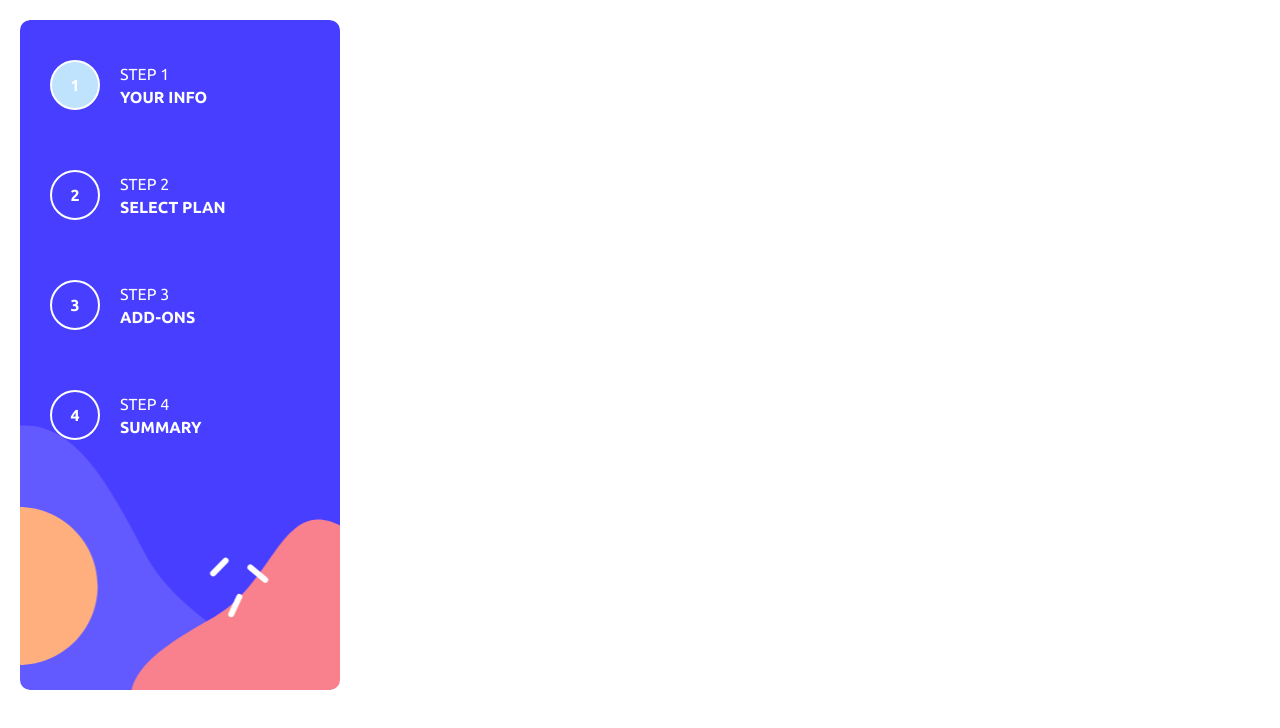
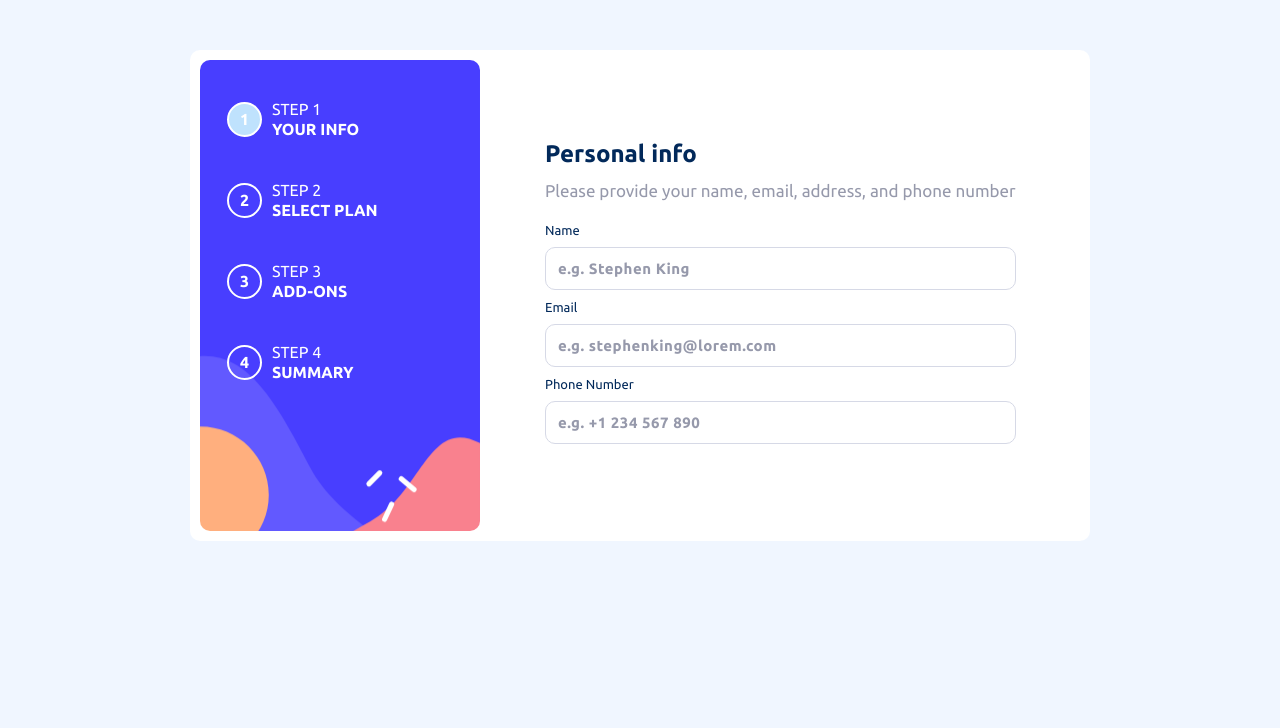
Before and after one commit to Ezmad-Ze/multi_step_form, a React (Vite) app: page / in a window 1280 px wide. Shown: the top 728 px of the page. Built offline with nearby package versions, Linux system fonts and the light colour scheme.

Commit message:
Creating Form One

```diff
--- a/src/App.scss
+++ b/src/App.scss
@@ -1 +1,14 @@
 @use "../src/style" as *;
+
+.container{
+  border-radius: rem(10);
+
+    @include breakpoint(medium){
+        background-color: var(--white);
+        margin: 50px auto;
+        overflow: hidden;
+        display: flex;
+        gap: 5%;
+        max-width: rem(900);
+    }
+}
--- a/src/App.tsx
+++ b/src/App.tsx
@@ -1,11 +1,15 @@
 import React from "react";
 import "./App.scss";
 import Form_One from "./components/Form_One";
+import Left_Component from "./components/Left_Component";
 
 const App = () => {
   return (
-    <div>
-      <Form_One />
+    <div className="container">
+      <Left_Component />
+      <form className="form">
+        <Form_One />
+      </form>
     </div>
   );
 };
--- a/src/components/Form_One.scss
+++ b/src/components/Form_One.scss
@@ -1 +1,60 @@
 @use "../style/index" as *;
+
+.form_container {
+  background-color: var(--white);
+  margin-top: -65px;
+  margin-left: rem(15);
+  margin-right: rem(15);
+  padding: rem(30);
+  border-radius: rem(10);
+
+  @include breakpoint(medium) {
+    margin: 60px auto;
+  }
+  .stepone {
+    display: flex;
+    flex-direction: column;
+    padding-top: rem(20);
+    gap: rem(10);
+
+    &__labelanderror {
+      display: flex;
+      justify-content: space-between;
+      .none {
+        display: none;
+      }
+    }
+    label {
+      color: var(--marine-blue);
+      font-size: rem(13);
+    }
+    input {
+      font-family: var(--font-body);
+      border: rem(1) solid var(--light-gray);
+      border-radius: rem(10);
+      font-size: rem(15);
+      padding: rem(12);
+      &::placeholder {
+        letter-spacing: rem(0.5);
+        font-size: rem(15);
+        font-weight: var(--font-bold);
+        color: var(--cool-gray);
+      }
+      &:focus {
+        outline: none;
+      }
+    }
+    .error {
+      display: block;
+      color: var(--strawberry-red);
+      font-size: rem(13);
+      background-color: var(--white);
+    }
+    .error:focus {
+      border: rem(1) solid var(--strawberry-red);
+    }
+    .active:focus {
+      outline: rem(1) solid var(--purplish-blue);
+    }
+  }
+}
--- a/src/components/Form_One.tsx
+++ b/src/components/Form_One.tsx
@@ -1,11 +1,51 @@
 import React from "react";
 import Left_Component from "./Left_Component";
 import "./Form_One.scss";
+import Title from "./Title";
 const Form_One = () => {
+  const val = true;
   return (
-    <>
-      <Left_Component />
-    </>
+    <div className="form_container">
+      <Title
+        title="Personal info"
+        paragraph="Please provide your name, email, address, and phone number"
+      />
+      <div className="stepone">
+        <div className="stepone__labelanderror">
+          <label htmlFor="name">Name</label>
+          <p className={`${val ? "none" : "error"}`}>This field is required</p>
+        </div>
+        <input
+          type="text"
+          name="name"
+          id="name"
+          className={`${val ? "active" : "error"}`}
+          placeholder="e.g. Stephen King"
+        />
+        <div className="stepone__labelanderror">
+          <label htmlFor="email">Email</label>
+          <p className={`${val ? "none" : "error"}`}>This field is required</p>
+        </div>
+        <input
+          type="email"
+          name="email"
+          id="email"
+          className={`${val ? "active" : "error"}`}
+          placeholder="e.g. stephenking@lorem.com"
+        />
+        <div className="stepone__labelanderror">
+          <label htmlFor="phone">Phone Number</label>
+          <p className={`${val ? "none" : "error"}`}>This field is required</p>
+        </div>
+        <input
+          type="tel"
+          name="pone"
+          id="phone"
+          className={`${val ? "active" : "error"}`}
+          placeholder="e.g. +1 234 567 890"
+        />
+      </div>
+    </div>
   );
 };
 
--- a/src/components/Left_Component.scss
+++ b/src/components/Left_Component.scss
@@ -21,18 +21,19 @@
     flex-direction: column;
     align-items: start;
     justify-content: center;
-    padding-bottom: 250px;
-    padding-left: 30px;
+    padding-bottom: rem(150);
+    padding-left: 3%;
+    gap: rem(3);
+    margin: rem(10) 0;
 
-    position: absolute;
-    top: 20px;
-    left: 20px;
-    bottom: 20px;
-    right: 0;
+    position: relative;
+    left: rem(10);
+
     width: 35%;
-    max-width: 320px;
-    height: max-content;
-    border-radius: 10px;
+    max-width: rem(280);
+    max-height: max-content;
+    height: calc(100% - 300px);
+    border-radius: rem(10);
   }
 
   &__asideContainer {
@@ -41,7 +42,7 @@
       display: flex;
       align-items: center;
       justify-content: center;
-      gap: rem(20);
+      gap: rem(10);
       margin-top: 40px;
     }
     &--circle {
@@ -49,11 +50,14 @@
       align-items: center;
       justify-content: center;
       border: rem(2) solid var(--white);
-      width: rem(50);
-      height: rem(50);
+      width: rem(35);
+      height: rem(35);
       border-radius: 50%;
       font-weight: var(--font-bold);
-
+      @include breakpoint(medium) {
+        width: clamp(20px, 3.5vw, 35px);
+        height: clamp(20px, 3.5vw, 35px);
+      }
       &.active {
         background-color: var(--light-blue);
       }
@@ -64,8 +68,9 @@
       @include breakpoint(medium) {
         display: flex;
         flex-direction: column;
-        gap: rem(5);
+        gap: rem(2);
         text-transform: uppercase;
+        font-size: clamp(4px, 2.5vw, 1rem);
       }
       &--step {
         font-weight: var(--font-normal);
--- /dev/null
+++ b/src/components/Title.scss
@@ -0,0 +1,17 @@
+@use "../style/index" as *;
+
+.title {
+  background-color: var(--white);
+  font-weight: var(--font-bold);
+  font-size: x-large;
+  color: var(--marine-blue);
+  padding-bottom: rem(10);
+}
+
+.subtitle {
+  background-color: var(--white);
+  font-weight: var(--font-normal);
+  font-size: rem(17);
+  line-height: rem(25);
+  color: var(--cool-gray);
+}
--- /dev/null
+++ b/src/components/Title.tsx
@@ -0,0 +1,18 @@
+import React from "react";
+import "./Title.scss";
+
+interface props {
+  title: string;
+  paragraph: string;
+}
+
+const Title = ({ title, paragraph }: props) => {
+  return (
+    <>
+      <h2 className="title">{title}</h2>
+      <p className="subtitle">{paragraph}</p>
+    </>
+  );
+};
+
+export default Title;
--- a/src/index.scss
+++ b/src/index.scss
@@ -26,6 +26,7 @@ ul {
   font-weight: var(--font-normal);
   font-family: var(--font-body);
   font-size: var(--font-size);
+  background-color: var(--magnolia);
 }
 
 ol,
```
